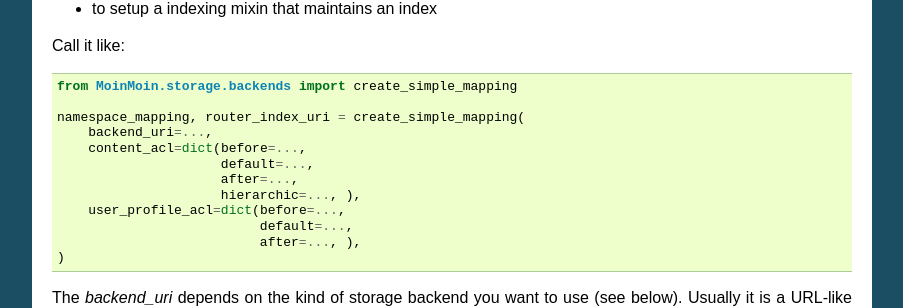
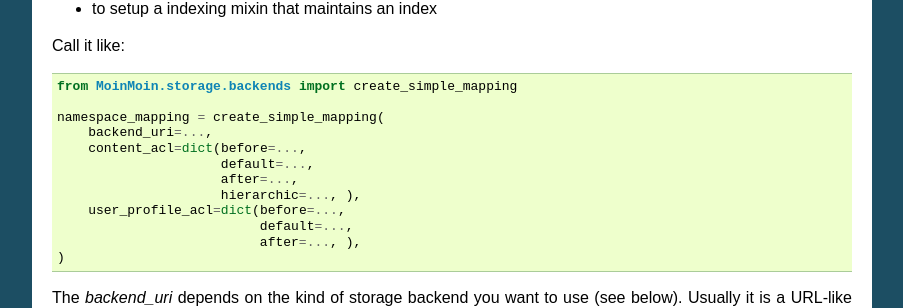
Before and after one commit to bhrigu123/moin-2.0-beta, a Sphinx documentation site: the page built from docs/admin/configure.rst, in a window 1280 px wide and 1400 px high, scrolled down 15974 px. Shown: the part 150-458 px from the top of the window, without its empty margins (198-1101 px from the left). Built offline with Sphinx 7.4.7, drawn with Linux system fonts in a browser that asks for light colours.

Commit message:
update docs: create_simple_mapping only returns 1 value

```diff
--- a/docs/admin/configure.rst
+++ b/docs/admin/configure.rst
@@ -941,7 +941,7 @@
 
     from MoinMoin.storage.backends import create_simple_mapping
 
-    namespace_mapping, router_index_uri = create_simple_mapping(
+    namespace_mapping = create_simple_mapping(
         backend_uri=...,
         content_acl=dict(before=...,
                          default=...,
@@ -1020,7 +1020,7 @@
     from MoinMoin.storage.backends import create_simple_mapping
 
     data_dir = '/srv/mywiki/data'
-    namespace_mapping, router_index_uri = create_simple_mapping(
+    namespace_mapping = create_simple_mapping(
         backend_uri='fs2:%s/%%(nsname)s' % data_dir,
         content_acl=dict(before=u'WikiAdmin:read,write,create,destroy',
                          default=u'All:read,write,create',
--- a/docs/admin/upgrade.rst
+++ b/docs/admin/upgrade.rst
@@ -67,7 +67,7 @@
     # XXX default_markup must be 'wiki' right now
     page_category_regex = ... # XXX check
     data_dir = ... # same as in 1.9, user profiles must be in data_dir/user
-    namespace_mapping, router_index_uri = \
+    namespace_mapping = \
         create_simple_mapping(
             backend_uri='fs19:%s' % data_dir,
             content_acl=dict(before=u'', # acl_rights_before in 1.9
```
